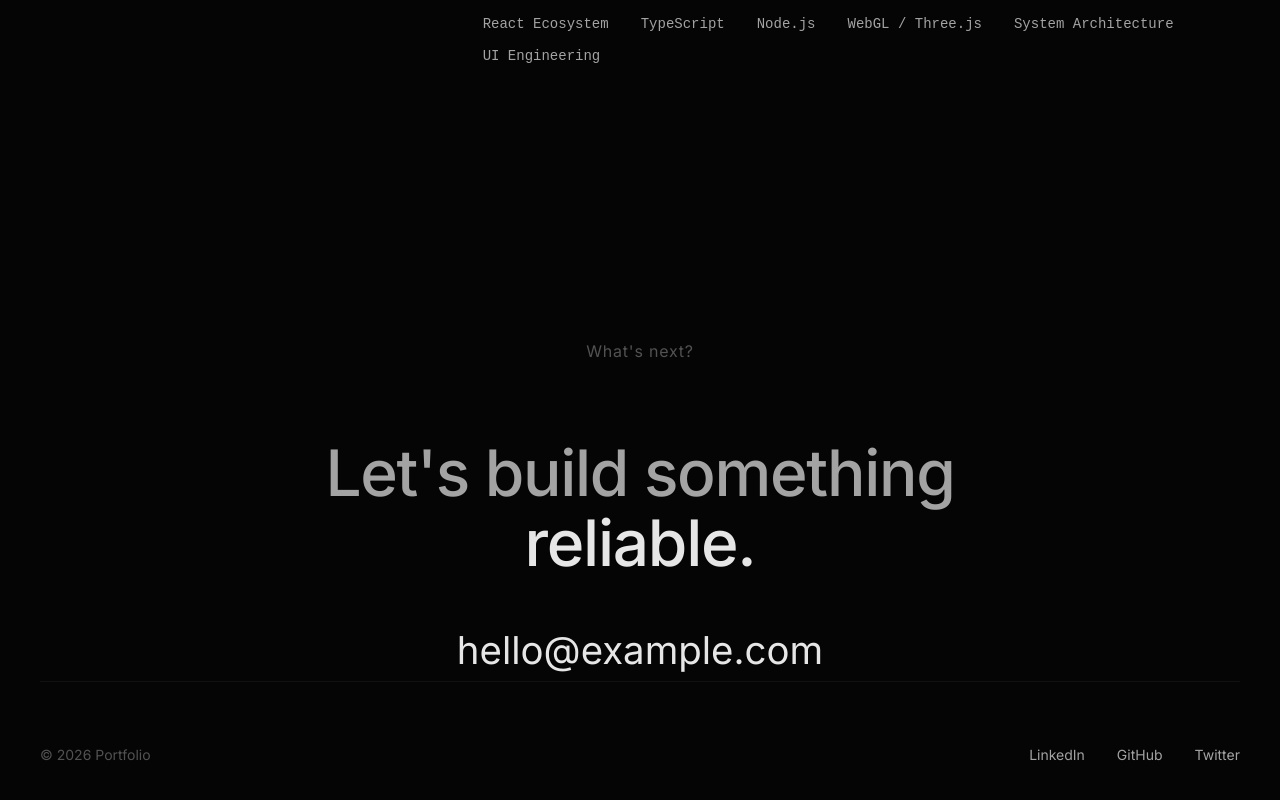
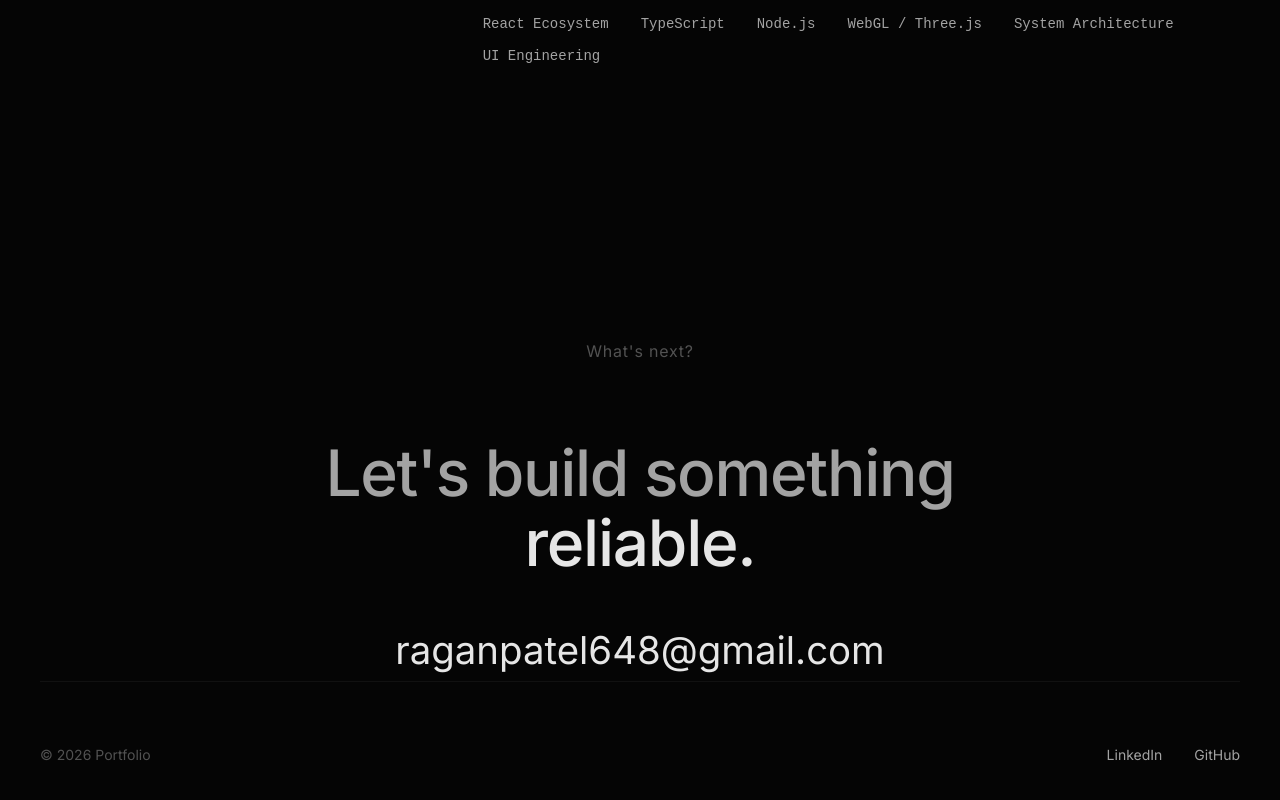
Before and after one commit to 202201152/Portfolio, a React (Vite) app: page / in a window 1280 px wide. Shown: the part 2286-3086 px from the top of the page. Built offline with nearby package versions, Linux system fonts and the light colour scheme.

Commit message:
social media chagnes

```diff
--- a/index.html
+++ b/index.html
@@ -4,7 +4,8 @@
     <meta charset="UTF-8" />
     <link rel="icon" type="image/svg+xml" href="/vite.svg" />
     <meta name="viewport" content="width=device-width, initial-scale=1.0" />
-    <title>temp_setup</title>
+    <meta name="description" content="Building reliable digital infrastructure for the modern web. Depth, clarity, and performance." />
+    <title>Portfolio | Systems</title>
   </head>
   <body>
     <div id="root"></div>
--- a/src/components/Sections/Contact.jsx
+++ b/src/components/Sections/Contact.jsx
@@ -13,8 +13,8 @@ const Contact = () => {
                         <span className="text-white">reliable.</span>
                     </h2>
 
-                    <a href="mailto:hello@example.com" className="contact-email">
-                        hello@example.com
+                    <a href="mailto:raganpatel648@gmail.com" className="contact-email">
+                        raganpatel648@gmail.com
                     </a>
                 </div>
 
@@ -22,9 +22,8 @@ const Contact = () => {
                     <span className="copyright">© {currentYear} Portfolio</span>
 
                     <div className="social-links">
-                        <a href="#" className="social-link">LinkedIn</a>
-                        <a href="#" className="social-link">GitHub</a>
-                        <a href="#" className="social-link">Twitter</a>
+                        <a href="https://www.linkedin.com/in/ragan-patel-833252285/" className="social-link" target="_blank" rel="noopener noreferrer">LinkedIn</a>
+                        <a href="https://github.com/202201152" className="social-link" target="_blank" rel="noopener noreferrer">GitHub</a>
                     </div>
                 </footer>
             </div>
--- a/src/index.css
+++ b/src/index.css
@@ -19,6 +19,10 @@
 
   /* Animation */
   --ease-cinematic: cubic-bezier(0.19, 1, 0.22, 1);
+}
+
+html {
+  scroll-behavior: smooth;
 }
 
 body {
```
